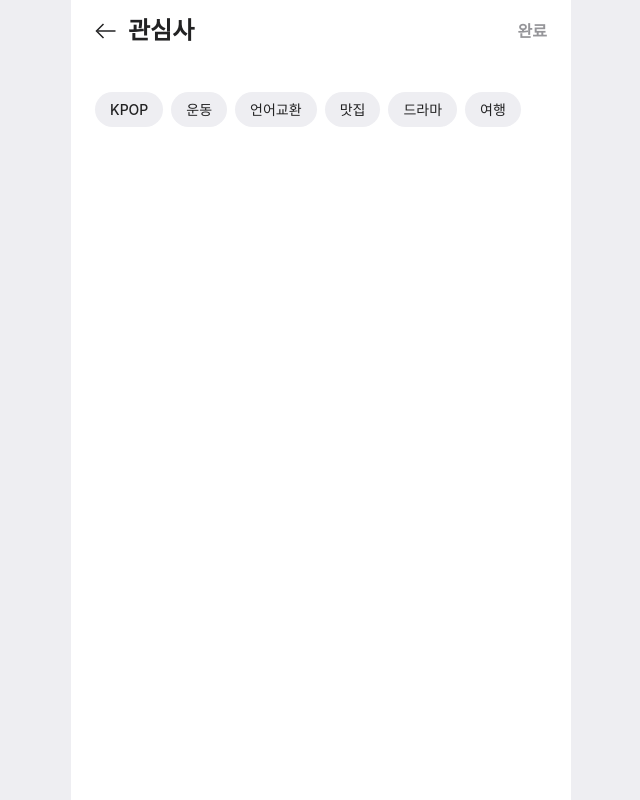
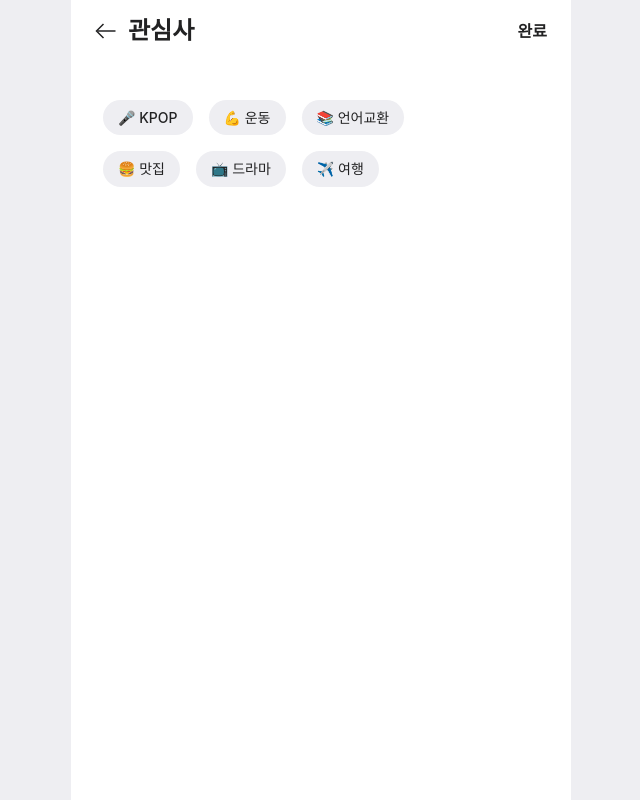
Before and after one commit to Wingle-SMWU/Wingle-Frontend, a Next.js app: page /mypage/edit/interest in a window 1280 px wide. Shown: the whole page, without its empty margins (319-959 px from the left). Built offline with nearby package versions, Linux system fonts and the light colour scheme.

Commit message:
feat: interest api 연결

```diff
--- a/src/components/mypage/SelectInterest.tsx
+++ b/src/components/mypage/SelectInterest.tsx
@@ -1,29 +1,56 @@
 import { Margin, Text } from "../ui";
 import styled from "styled-components";
-import { useState } from "react";
+import { useState,useEffect } from "react";
 
 const interestItems = [
-    { id: 1, title: "KPOP" },
-    { id: 2, title: "운동" },
-    { id: 3, title: "언어교환" },
-    { id: 4, title: "맛집" },
-    { id: 5, title: "드라마" },
-    { id: 6, title: "여행" },
+    { id: 1, title: "🎤 KPOP" },
+    { id: 2, title: "💪 운동" },
+    { id: 3, title: "📚 언어교환" },
+    { id: 4, title: "🍔 맛집" },
+    { id: 5, title: "📺 드라마" },
+    { id: 6, title: "✈️ 여행" },
 ];
 
-export default function SelectInterest() {
+//@ts-ignore
+export default function SelectInterest({ parentFunction }) {
+    const [selectedItems, setSelectedItems] = useState([]);
+
+    const handleClick = (item:string) => {
+        //@ts-ignore
+      if (selectedItems.includes(item)) {
+        setSelectedItems(selectedItems.filter((title) => title !== item));
+      } else {
+        //@ts-ignore
+        setSelectedItems([...selectedItems, item]);
+      }
+    };
+
+    useEffect(() => {
+        parentFunction(selectedItems);
+      }, [selectedItems, parentFunction]);
+
+    const isSelected = (item:string) => {
+        //@ts-ignore
+        if (selectedItems.includes(item)) return true;
+        else false;
+    }
+
+
+
     return (
         <S.ShowInterest>
             {interestItems.map(item => {
                 return (
-                    <>
-                        <S.InterestBox>
-                            <Text.Body6 color="gray900" pointer>
+                    <div key={item.id}>
+                        {/* @ts-ignore */}
+                        <S.InterestBox selected={selectedItems.includes(item.title)}
+                                     onClick={() => handleClick(item.title)} backgroundColor={isSelected(item.title)?"#FFF3EB":"#eeeef2"}>
+                            <Text.Body6 color="gray900" pointer key={item.title}>
                                 {item.title}
                             </Text.Body6>
                         </S.InterestBox>
                         <Margin direction="row" size={8} />
-                    </>
+                    </div>
                 );
             })}
         </S.ShowInterest>
@@ -33,12 +60,15 @@ export default function SelectInterest() {
 const S = {
     ShowInterest: styled.div`
         display: flex;
+        flex-wrap : wrap;
+        width : 80%
     `,
     InterestBox: styled.div`
         cursor: pointer;
         border-radius: 40px;
         padding: 8px 15px;
-        background-color: #eeeef2;
+        background-color: ${(props) => props.backgroundColor};
+        margin :8px;
     `,
     // InterestBox: styled.div<{ isClicked: boolean }>`
     //     cursor: pointer;
--- a/src/pages/mypage/edit/interest.tsx
+++ b/src/pages/mypage/edit/interest.tsx
@@ -4,13 +4,32 @@ import { Text } from "@/src/components/ui";
 import SelectInterest from "@/src/components/mypage/SelectInterest";
 import { useState } from "react";
 import Modal from "@/src/components/modal";
+import instance from "@/src/api/axiosModul";
 
 export default function Interest() {
   const [modalVisible, setModalVisible] = useState(false);
+  const [interest,setInterest] = useState(false);
 
   const onClickModal = () => {
     setModalVisible((prev) => !prev);
   };
+
+  const parentFunction = (arr:any) => {
+    setInterest(arr);
+  };
+
+  const handleSubmit = async () => {
+    try{
+      await instance.post("/profile/interests", {
+      "interests": interest
+      });
+    } catch {
+      console.log("error")
+    }
+
+    router.push(`/mypage/edit`)
+  }
+
   return (
     <>
       <S.Wapper>
@@ -25,16 +44,15 @@ export default function Interest() {
               <Text.Title1 color="gray900">관심사</Text.Title1>
             </S.Left>
             <Text.Body1
-              color="gray500" // 비활성화 상태
-              // 활성화 상태에서는 color="gray900"
-              onClick={() => router.push(`/mypage/edit`)}
+              color="gray900" // 활성화 상태
+              // 비활성화 상태에서는 color="gray500"
+              onClick={handleSubmit}
               pointer
             >
               완료
             </Text.Body1>
           </S.Header>
-          <SelectInterest />
-          {/* SelectInterest 파일 수정 필요, props 연결 */}
+          <SelectInterest parentFunction={parentFunction}/>
         </S.Content>
         {modalVisible && (
           <Modal type="profile-back" onClickModal={onClickModal} />
```
